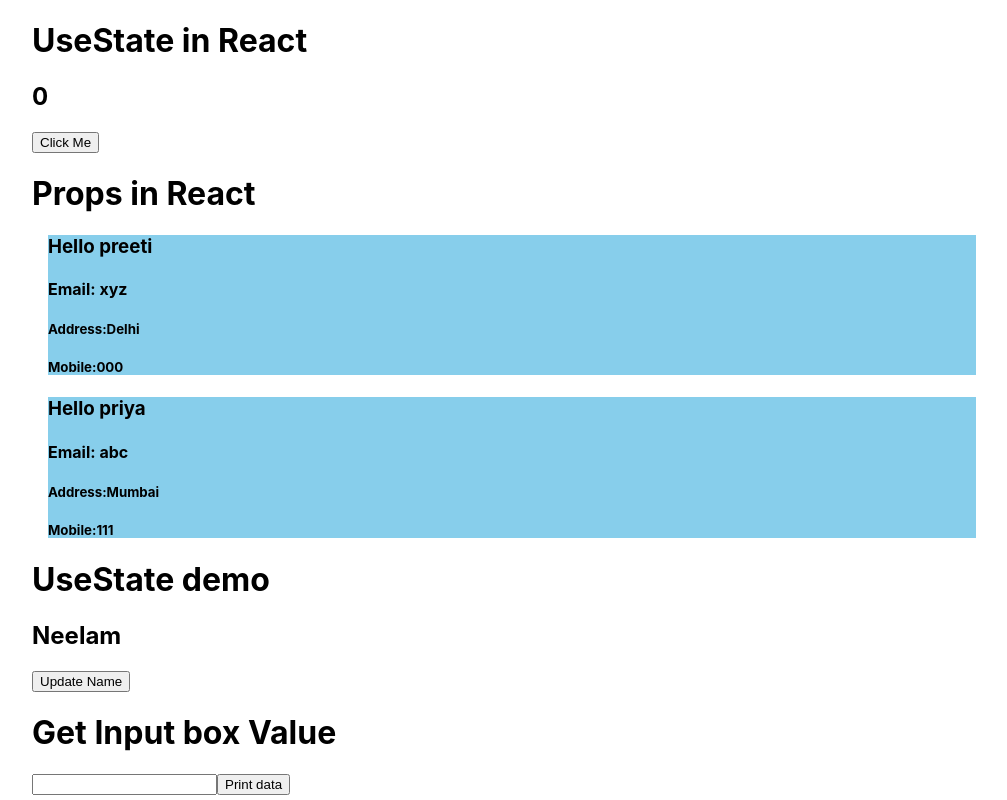
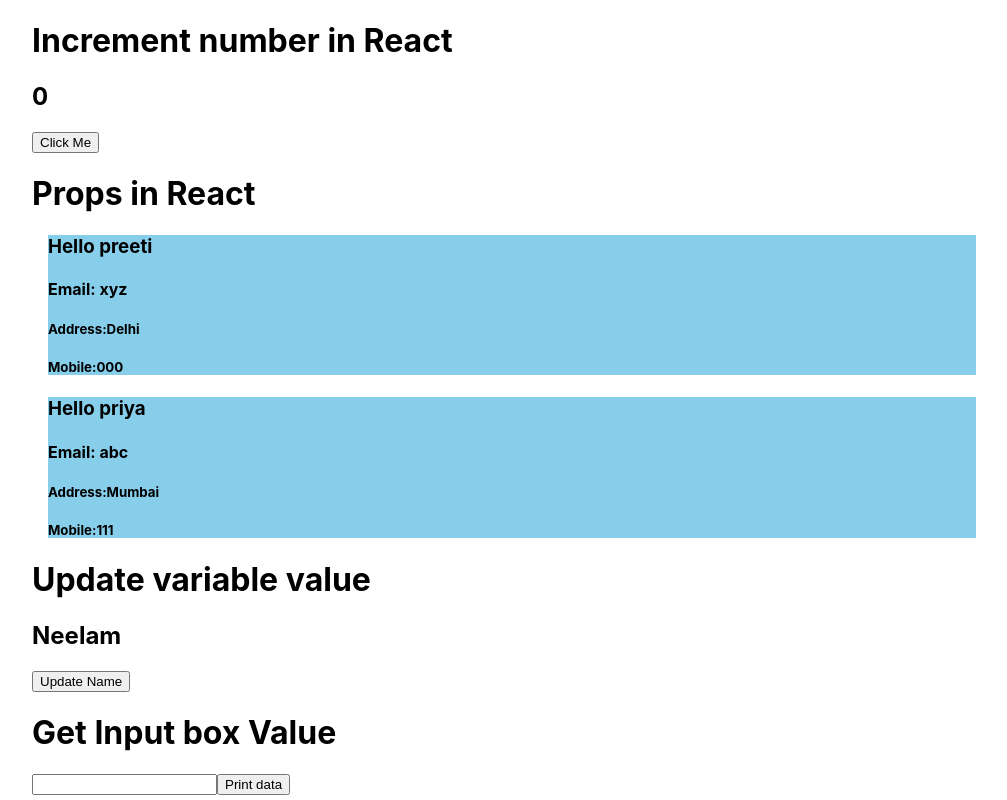
Before and after one commit to Neelam618/react-demo, a React (Create React App) app: page / in a window 1280 px wide. Shown: the top 800 px of the page, without its empty margins (128-1135 px from the left). Built offline with nearby package versions, Linux system fonts and the light colour scheme.

Commit message:
rearranged

```diff
--- a/src/App.js
+++ b/src/App.js
@@ -1,33 +1,23 @@
-import {useState} from 'react'
 import UseStatedemo from './components/UseStatedemo'
+import NumberIncrement from './components/NumberIncrement'
 import Students from './components/Propsdemo'
 import GetInputValue from './components/GetInputValue'
 import HideShowBtn from './components/HideShowBtn';
 import GetFormValues from './components/GetFormValues'
 
 function App() {
-const [data, setData] = useState(0);
 
-  function updateData(){
-    setData(data+1);
-  }
   return (
     <div style={{margin: '10em', marginTop: 0}}>
-      <h1>UseState in React</h1>
-      <h2>{data}</h2>
-      <button onClick={updateData}>Click Me</button>
+      <NumberIncrement />
 
       <h1>Props in React</h1>
       <Students name={"preeti"} email={"xyz"} other={{address: 'Delhi', mobile: '000'}} />
       <Students name={"priya"} email={"abc"} other={{address: 'Mumbai', mobile: '111'}} />
 
-      <h1>UseState demo</h1>
       <UseStatedemo />
-      <h1>Get Input box Value</h1>
       <GetInputValue />
-      <h1>Hide/Show Content</h1>
       <HideShowBtn />
-      <h1>Get Form Values</h1>
       <GetFormValues />
     </div>
   );
--- a/src/components/GetFormValues.js
+++ b/src/components/GetFormValues.js
@@ -12,6 +12,7 @@
     }
     return (
         <div>
+            <h1>Get Form Values</h1>
             <form onSubmit={getFormData}>
                 <input type="text" placeholder="Enter Name" onChange={(e)=> setName(e.target.value)}/> <br /><br />    {/* can use value={name} */}
                 <select onChange={(e) => setInterest(e.target.value)}>
--- a/src/components/GetInputValue.js
+++ b/src/components/GetInputValue.js
@@ -10,8 +10,9 @@
     }
     return (
         <div>
-             { print? <h2>{data}</h2> : null }
-             <input type="text" onChange={getData}/><button onClick={() => setPrint(true)}>Print data</button>
+            <h1>Get Input box Value</h1>
+            { print? <h2>{data}</h2> : null }
+            <input type="text" onChange={getData}/><button onClick={() => setPrint(true)}>Print data</button>
         </div>
     )
 }
--- a/src/components/HideShowBtn.js
+++ b/src/components/HideShowBtn.js
@@ -5,6 +5,7 @@
     const [status, setStatus] = useState(true)
     return (
         <div>
+            <h1>Hide/Show Content</h1>
             { status ? <h1>Hide/Show Content</h1> : null }
             {/* <button onClick={() => setStatus(false)}>Hide</button>
             <button onClick={() => setStatus(true)}>Show</button>  */}
--- /dev/null
+++ b/src/components/NumberIncrement.js
@@ -0,0 +1,17 @@
+import {useState} from 'react'
+
+export default function NumberIncrement() {
+    const [data, setData] = useState(0);
+
+    function updateData(){
+        setData(data+1);
+    }
+
+    return (
+        <div>
+            <h1>Increment number in React</h1>
+            <h2>{data}</h2>
+            <button onClick={updateData}>Click Me</button>
+        </div>
+    )
+}
--- a/src/components/UseStatedemo.js
+++ b/src/components/UseStatedemo.js
@@ -4,6 +4,7 @@
 const [name, setName] = useState("Neelam");
   return (
     <>
+      <h1>Update variable value</h1>
       <h2>{name}</h2>
       <button onClick={() => {setName("Sidhhu")}}>Update Name</button>
     </>
```
